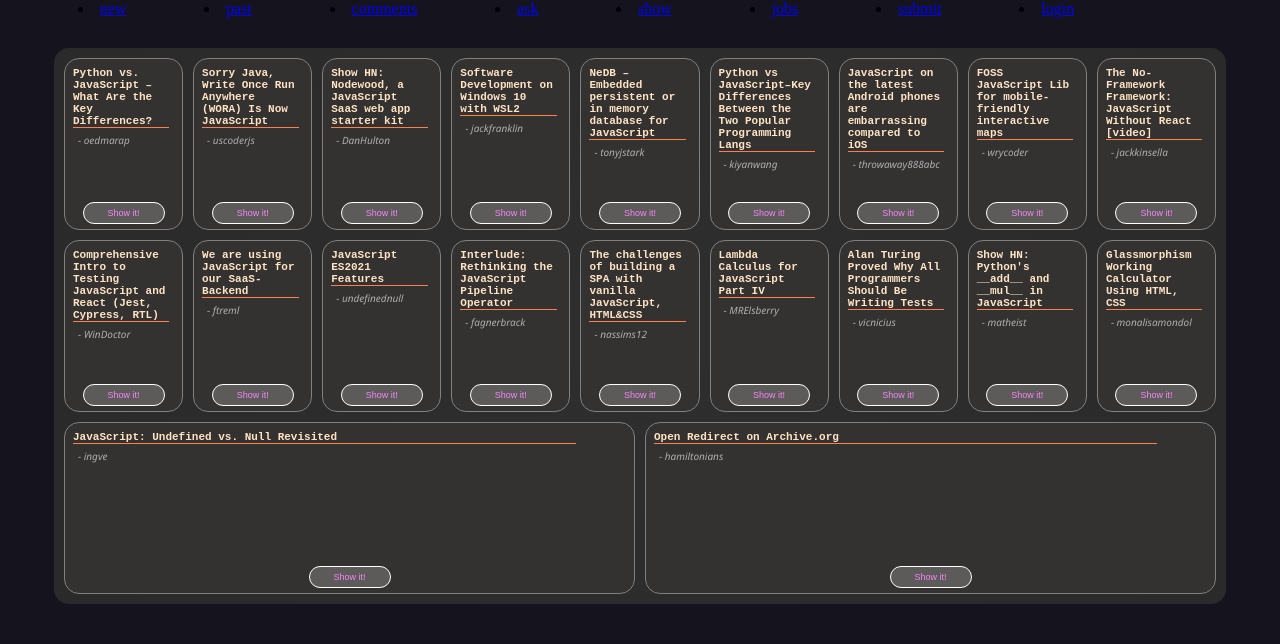
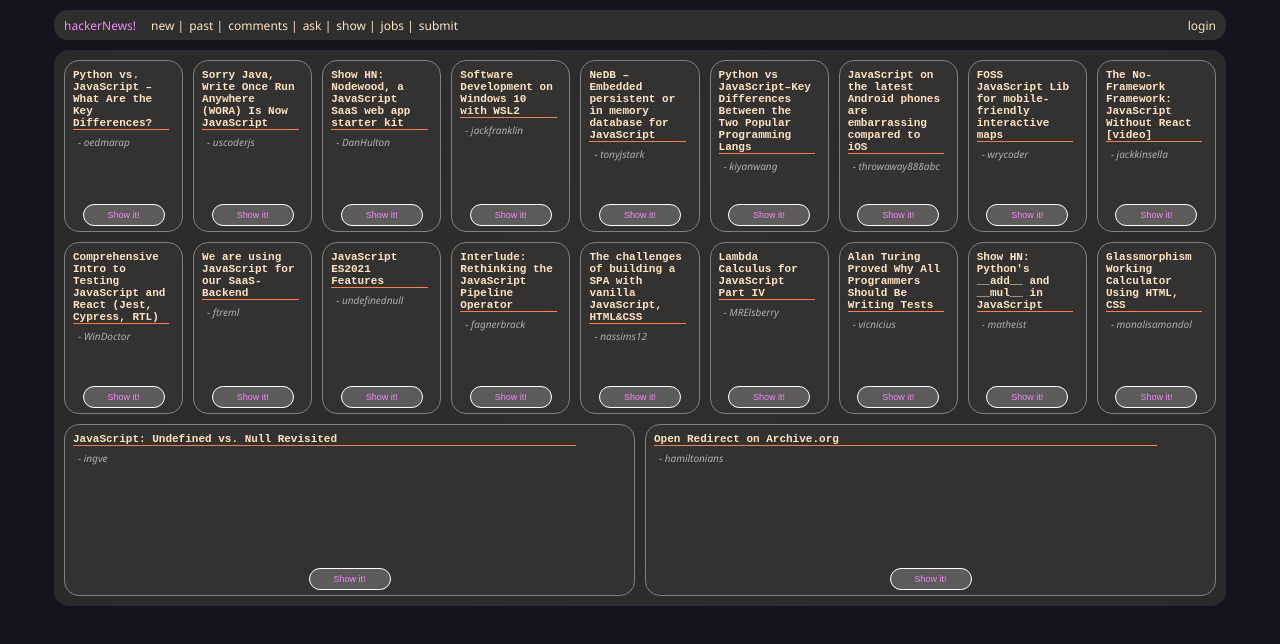
Before and after one commit to codeUWE/hackerNews, a React (Vite) app: page / in a window 1280 px wide. Shown: the top 644 px of the page. Built offline with nearby package versions, Linux system fonts and the light colour scheme.

Commit message:
first work on nav bar

```diff
--- a/src/App.css
+++ b/src/App.css
@@ -6,10 +6,39 @@
 body {
     background-color: rgb(21, 20, 30);
 }
+/* nav */
+nav {
+    width: 90%;
+    height: 30px;
+    background-color: rgb(46,46,46);
+    font-family: 'Segoe UI', Tahoma, Geneva, Verdana, sans-serif;
+    font-size: 12px;
+    margin: 10px auto 0 auto;
+    border-radius: 14px;
+    display: flex;
+    justify-content: space-between;
+    align-items: center;
+    padding: 0 10px 0 10px;
+}
+.navArticle {
+    display: flex;
+    gap: 5px;
+}
+.navArticle p {
+    color: rgb(244, 135, 248);
+    margin-right: 10px;
+}
+nav li {
+    list-style: none;
+}
+nav a {
+    text-decoration: none;
+    color: bisque;
+}
 /* body news */
 .bodyNews {
     width: 90%;
-    margin: 30px auto;
+    margin: 10px auto;
     background: rgb(46,46,46);
     background: radial-gradient(circle, rgba(46,46,46,1) 0%, rgb(43, 42, 42) 100%);
     padding: 10px;
@@ -19,13 +48,6 @@
     display: flex;
     flex-flow: row wrap;
     gap: 10px;
-}
-/* nav */
-nav {
-    width: 90%;
-    height: ;
-    display: flex;
-    justify-content: space-evenly;
 }
 
 
--- a/src/components/Nav.jsx
+++ b/src/components/Nav.jsx
@@ -1,13 +1,16 @@
 export default function Nav() {
     return (
         <nav className="navBar">
-            <li><a href="#">new</a></li>
-            <li><a href="#">past</a></li>
-            <li><a href="#">comments</a></li>
-            <li><a href="#">ask</a></li>
-            <li><a href="#">show</a></li>
-            <li><a href="#">jobs</a></li>
-            <li><a href="#">submit</a></li>
+            <div className="navArticle">
+                <p>hackerNews!</p>
+                <li><a href="#">new |</a></li>
+                <li><a href="#">past |</a></li>
+                <li><a href="#">comments |</a></li>
+                <li><a href="#">ask |</a></li>
+                <li><a href="#">show |</a></li>
+                <li><a href="#">jobs |</a></li>
+                <li><a href="#">submit </a></li>
+            </div>
             <li><a href="#">login</a></li>
         </nav>
     )
```
